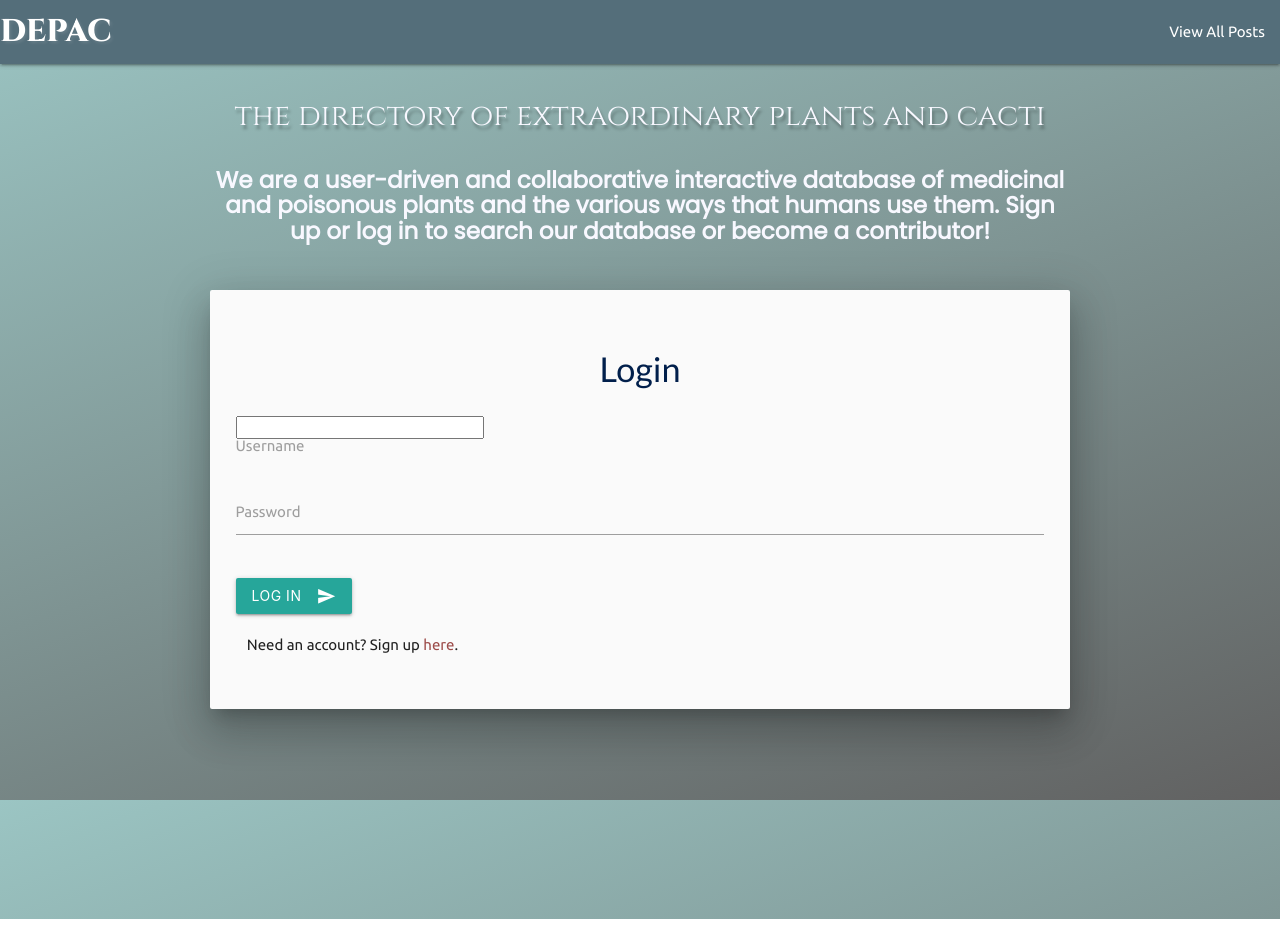
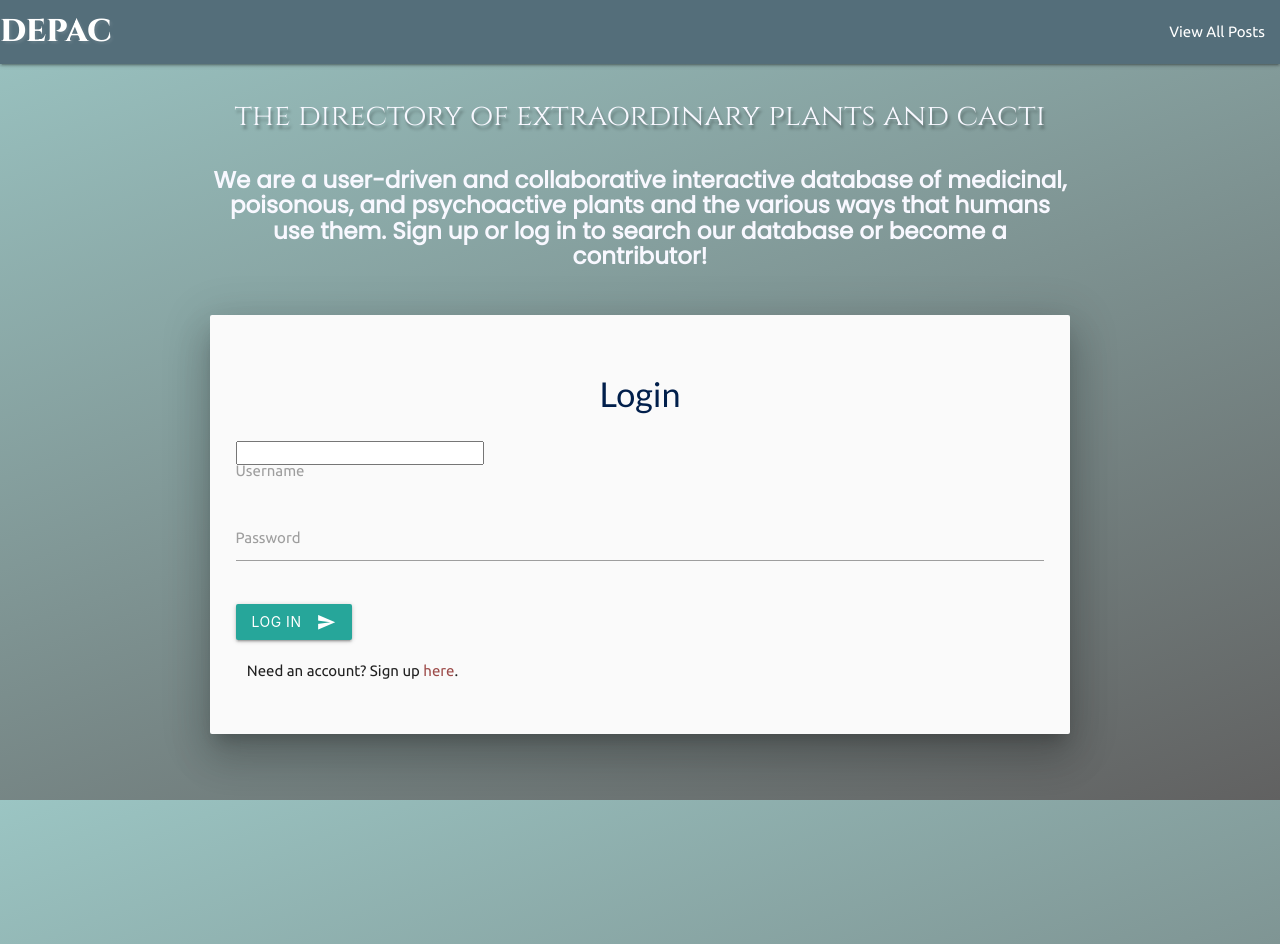
Before and after one commit to audge101/depac-front-end, a React (Create React App) app: page / in a window 1280 px wide. Before the commit the page ends 919 px from the top, so only its background shows below. Built offline with nearby package versions, Linux system fonts and the light colour scheme; no server answers.

Commit message:
readme done and small change to landing page text

```diff
--- a/src/DepacContainer/index.js
+++ b/src/DepacContainer/index.js
@@ -561,7 +561,7 @@ export default class DepacContainer extends Component {
 					this.state.loggedIn === false &&
 						<React.Fragment>
 							<div>
-								<h2 className="welcome">We are a user-driven and collaborative interactive database of medicinal and poisonous plants and the various ways that humans use them. Sign up or log in to search our database or become a contributor!
+								<h2 className="welcome">We are a user-driven and collaborative interactive database of medicinal, poisonous, and psychoactive plants and the various ways that humans use them. Sign up or log in to search our database or become a contributor!
 								</h2>
 			    			</div>
 							<LoginContainer
```
Also changed, not shown: 1 other file (tests, documents, lock files or other folders).
